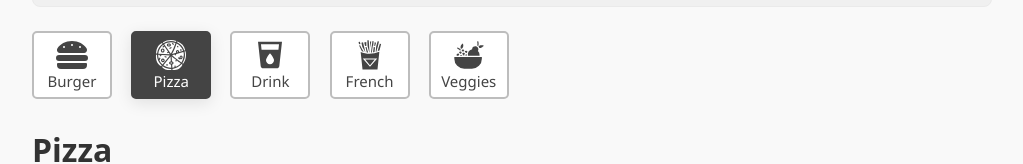
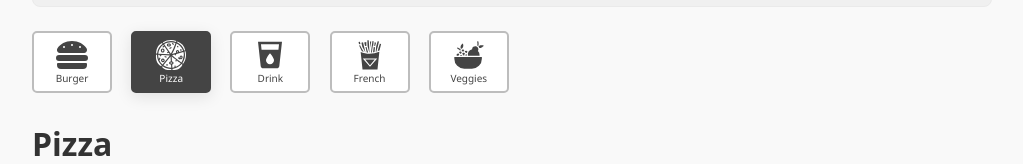
Before and after one commit to MdTanwer/finalproject, a React (Vite) app in the folder frontend/: page /order-menu in a window 1280 px wide. Shown: the part 153-317 px from the top of the page, without its empty margins (128-1151 px from the left). Built offline with nearby package versions, Linux system fonts and the light colour scheme.

Commit message:
4rth page is done

```diff
--- a/frontend/src/styles/pages/MobileMenu.css
+++ b/frontend/src/styles/pages/MobileMenu.css
@@ -99,7 +99,7 @@
   justify-content: center;
 }
 .category-btn .category-label {
-  font-size: 15px;
+  font-size: 10px;
   color: #444;
   font-weight: 500;
   font-family: inherit;
```
